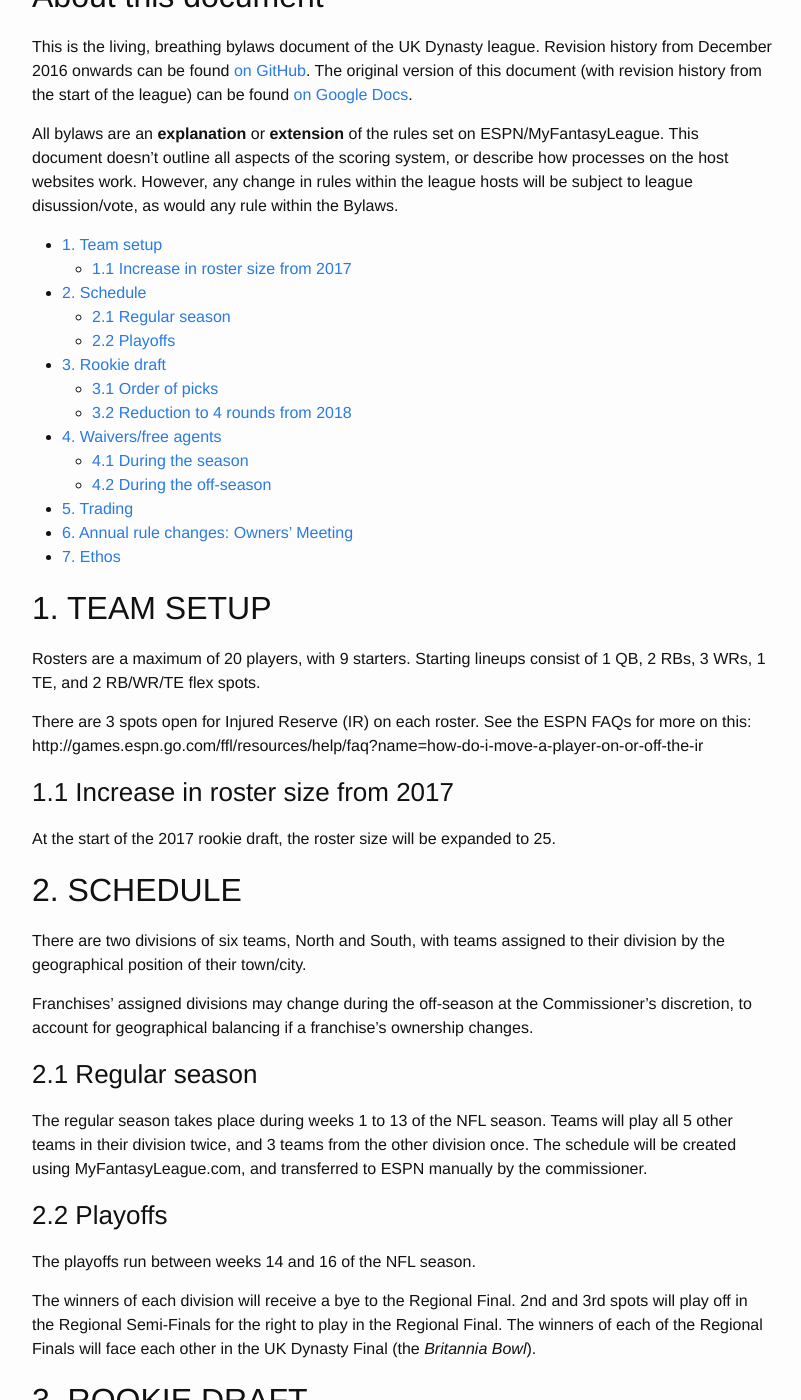
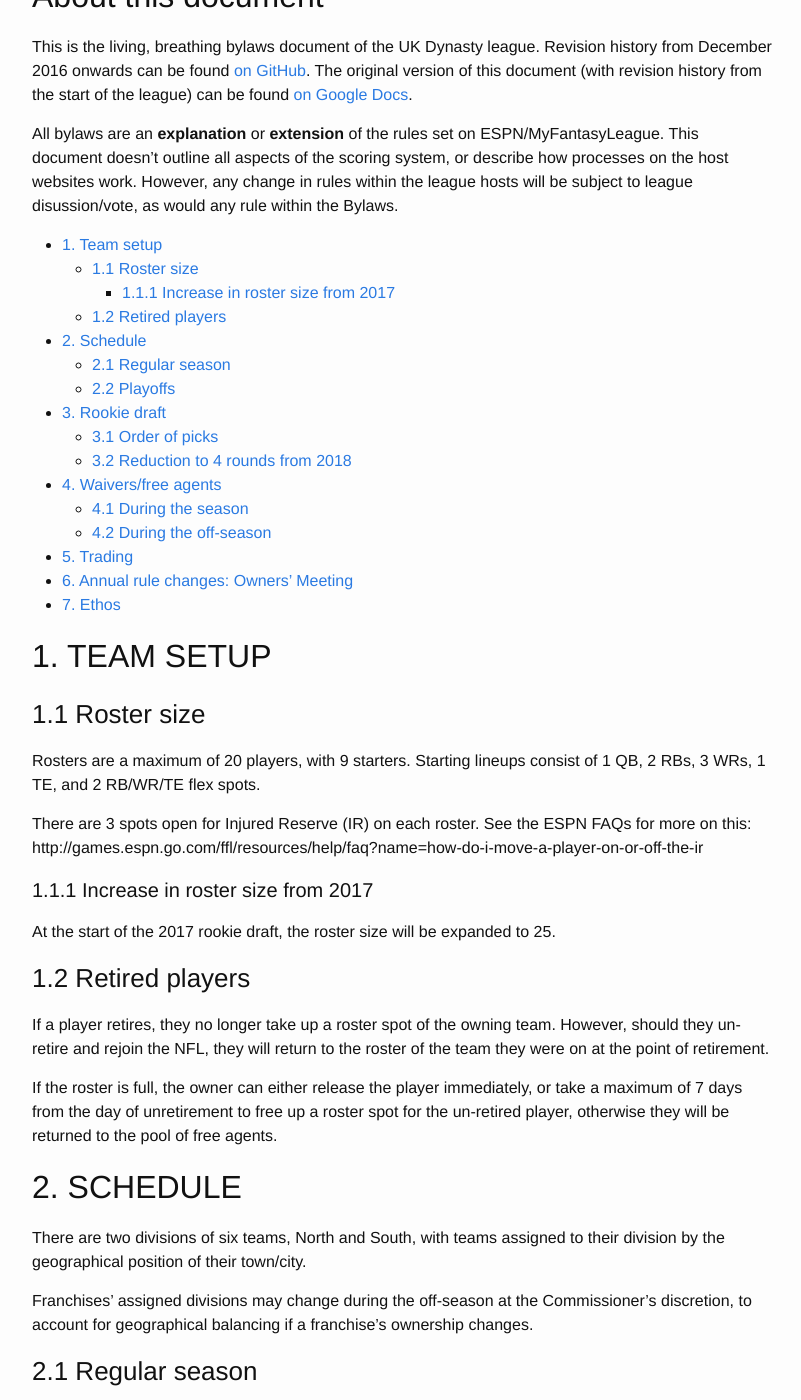
Before and after one commit to UKDynasty/ukdynasty.github.io, a Jekyll site: the page built from bylaws/index.md, in a window 1280 px wide and 1400 px high, scrolled down 286 px. Shown: the whole window, without its empty margins (238-1039 px from the left). Built offline with Jekyll 4.4.1, drawn with Linux system fonts in a browser that asks for light colours.

Commit message:
Add rule about unretired players

```diff
--- a/bylaws/index.md
+++ b/bylaws/index.md
@@ -10,7 +10,9 @@ This is the living, breathing bylaws document of the UK Dynasty league. Revision
 All bylaws are an **explanation** or **extension** of the rules set on ESPN/MyFantasyLeague. This document doesn't outline all aspects of the scoring system, or describe how processes on the host websites work. However, any change in rules within the league hosts will be subject to league disussion/vote, as would any rule within the Bylaws.
 
 - [1. Team setup](#1-team-setup)
-    - [1.1 Increase in roster size from 2017](#11-increase-in-roster-size-from-2017)
+    - [1.1 Roster size](#11-roster-size)
+        - [1.1.1 Increase in roster size from 2017](#11-increase-in-roster-size-from-2017)
+    - [1.2 Retired players](#111-retired-players)
 - [2. Schedule](#2-schedule)
     - [2.1 Regular season](#21-regular-season)
     - [2.2 Playoffs](#22-playoffs)
@@ -26,13 +28,21 @@ All bylaws are an **explanation** or **extension** of the rules set on ESPN/MyFa
 
 ## 1. TEAM SETUP
 
+### 1.1 Roster size
+
 Rosters are a maximum of 20 players, with 9 starters. Starting lineups consist of 1 QB, 2 RBs, 3 WRs, 1 TE, and 2 RB/WR/TE flex spots.
 
 There are 3 spots open for Injured Reserve (IR) on each roster. See the ESPN FAQs for more on this: http://games.espn.go.com/ffl/resources/help/faq?name=how-do-i-move-a-player-on-or-off-the-ir
 
-### 1.1 Increase in roster size from 2017
+#### 1.1.1 Increase in roster size from 2017
 
 At the start of the 2017 rookie draft, the roster size will be expanded to 25.
+
+### 1.2 Retired players
+
+If a player retires, they no longer take up a roster spot of the owning team. However, should they un-retire and rejoin the NFL, they will return to the roster of the team they were on at the point of retirement.
+
+If the roster is full, the owner can either release the player immediately, or take a maximum of 7 days from the day of unretirement to free up a roster spot for the un-retired player, otherwise they will be returned to the pool of free agents.
 
 ## 2. SCHEDULE
 
```
